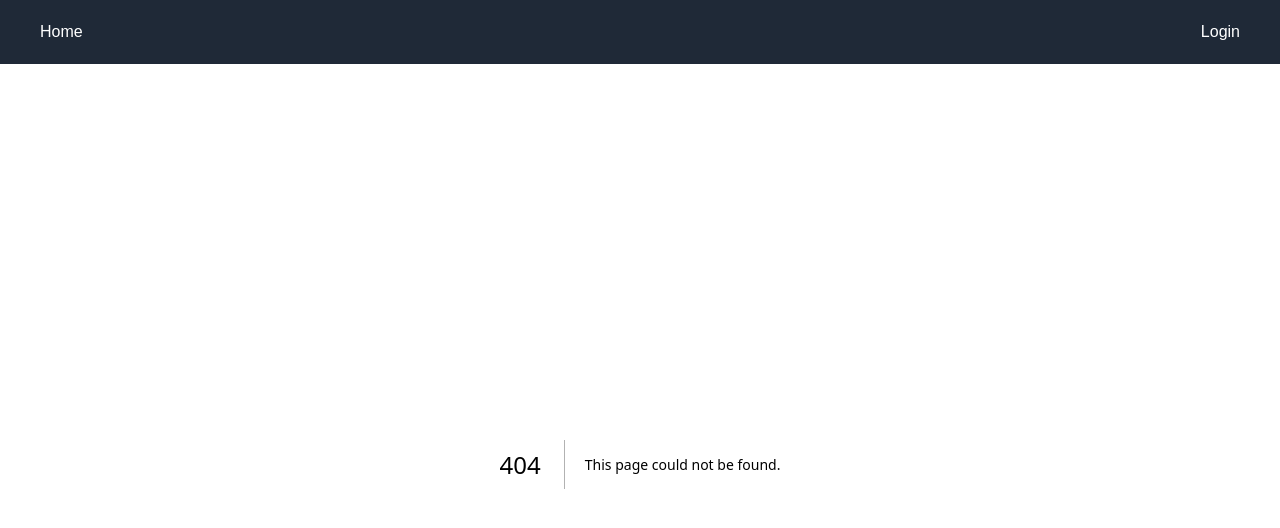
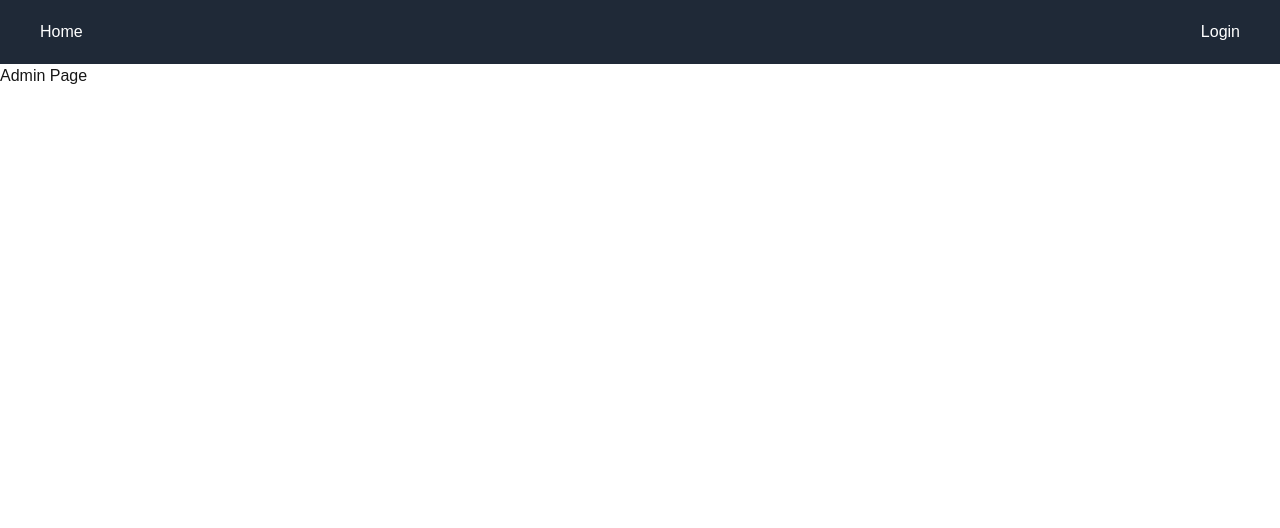
Before and after one commit to HeavenManySugar/orangejuice, a Next.js app: page /admin in a window 1280 px wide. Before the commit this address had no page. Shown: the top 528 px of the page. Built offline with nearby package versions, Linux system fonts and the light colour scheme.

Commit message:
Add Admin layout and page components

```diff
--- /dev/null
+++ b/app/admin/layout.tsx
@@ -0,0 +1,9 @@
+export default function AdminLayout({
+    children,
+}: {
+    children: React.ReactNode
+}) {
+    return (
+        <>{children}</>
+    )
+}
--- /dev/null
+++ b/app/admin/page.tsx
@@ -0,0 +1,7 @@
+export default function Admin() {
+    return (
+        <div>
+            <h1>Admin Page</h1>
+        </div>
+    );
+};
```
